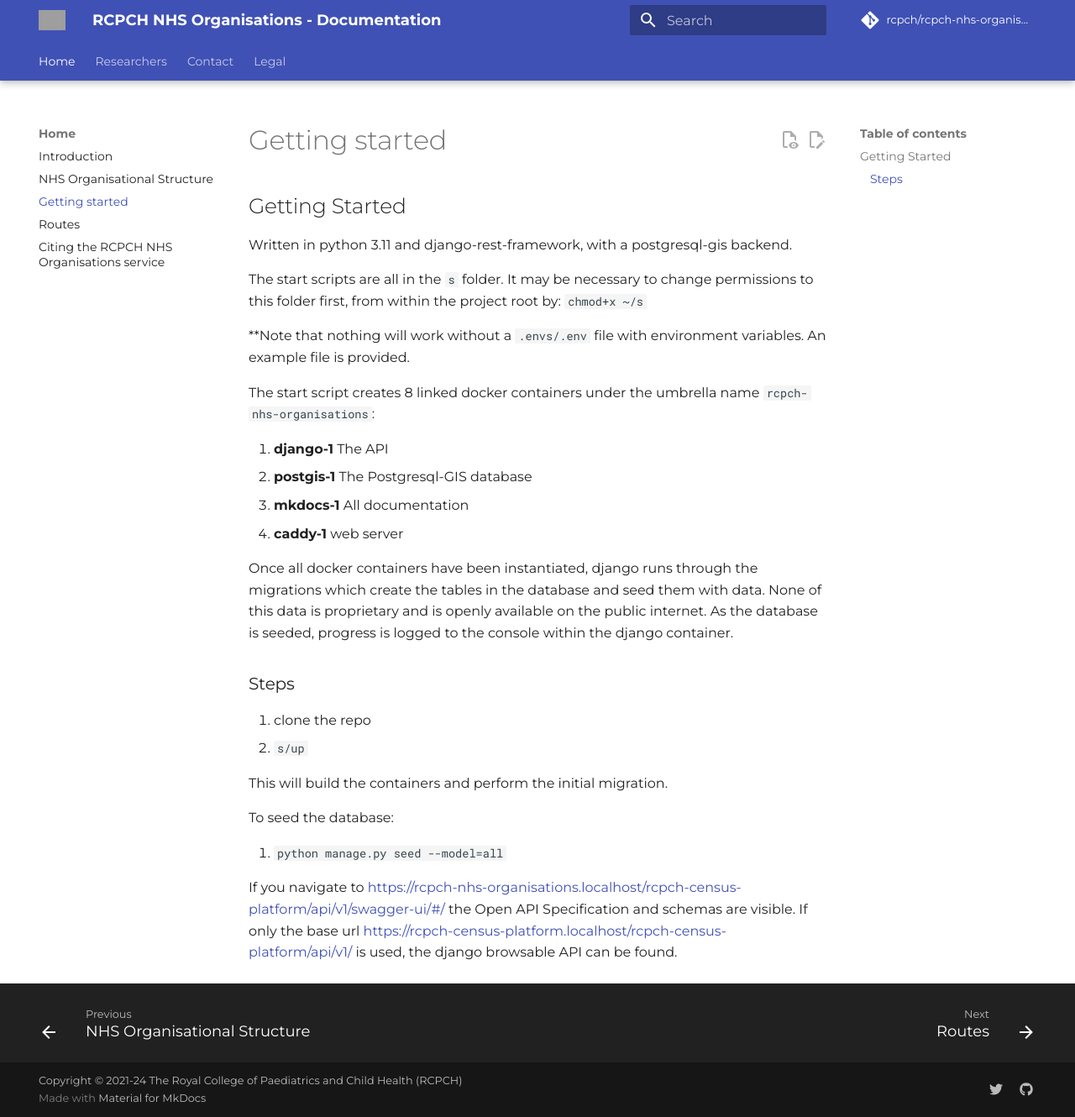
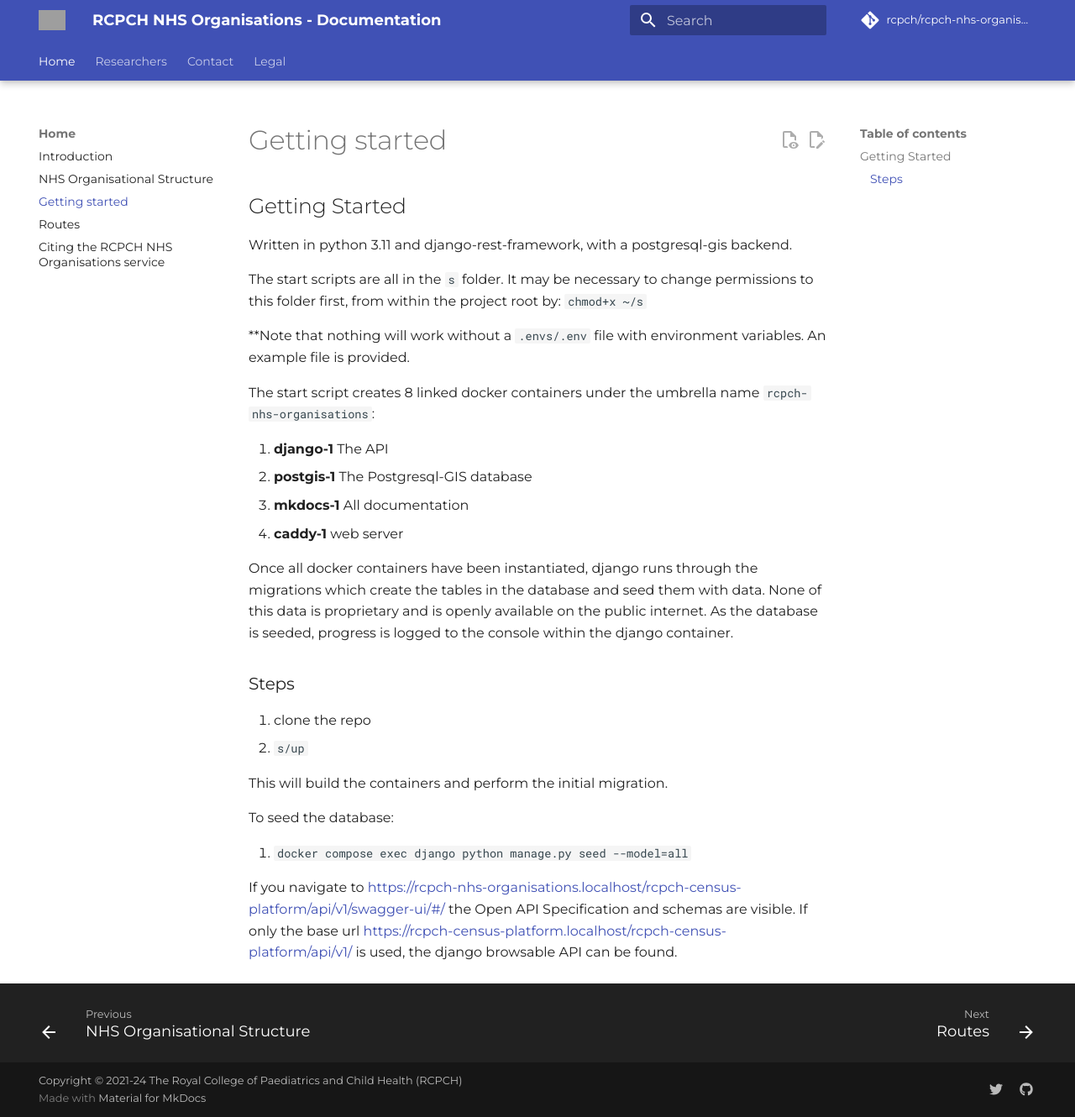
Before and after one commit to rcpch/rcpch-nhs-organisations, an MkDocs documentation site: the page built from documentation/docs/home/getting-started.md, in a window 1280 px wide and 1330 px high. Shown: the whole window at 84% size. Built offline with MkDocs 1.6.1 and Material for MkDocs 9.7.7, drawn with Linux system fonts in a browser that asks for light colours; comment, search, counter and statistics services are not loaded; grey boxes are pictures that could not be loaded.

Commit message:
Setup tweaks for running locally

```diff
--- a/docker-compose.yml
+++ b/docker-compose.yml
@@ -24,6 +24,8 @@
   # Django web application
   django: &django
     <<: *global # this will inherit all the envs from x-global-environment
+    ports:
+      - 8003:8003
     build: .
     depends_on:
       - postgis
--- a/documentation/docs/home/getting-started.md
+++ b/documentation/docs/home/getting-started.md
@@ -30,6 +30,6 @@
 
 To seed the database:
 
-1. `python manage.py seed --model=all`
+1. `docker compose exec django python manage.py seed --model=all`
 
 If you navigate to [https://rcpch-nhs-organisations.localhost/rcpch-census-platform/api/v1/swagger-ui/#/](https://rcpch-census-platform.localhost/organisations/api/v1/swagger-ui/#/) the Open API Specification and schemas are visible. If only the base url [https://rcpch-census-platform.localhost/rcpch-census-platform/api/v1/](https://organisations.localhost/organisations/api/v1/) is used, the django browsable API can be found.
```
Also changed, not shown: 4 other files.
